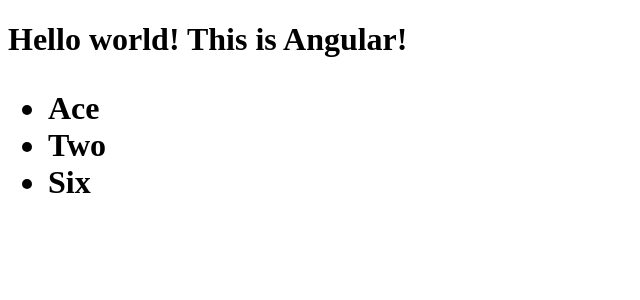
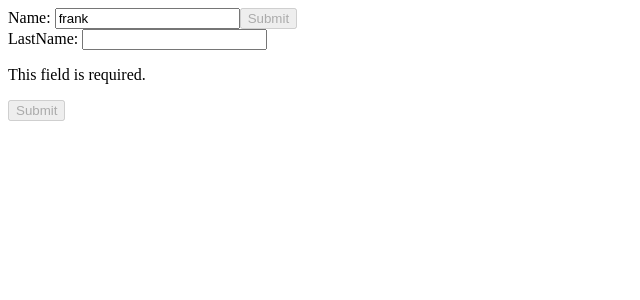
Before and after one commit to IceDragoon064/HW9-Angular_Basics, an Angular app in the folder myapp/: page / in a window 1280 px wide. Shown: the top 300 px of the page, without its empty margins (0-640 px from the left). Built offline with nearby package versions, Linux system fonts and the light colour scheme.

Commit message:
Exercise 11

```diff
--- a/myapp/src/app/app.component.ts
+++ b/myapp/src/app/app.component.ts
@@ -1,33 +1,46 @@
 import { Component } from '@angular/core';
-export class PlayingCard {
-cardVal: string;
-suit: string;
-}
 @Component({
-selector: 'app-root',
-// Multi-line content allowed with back ticks.
-  template: `<h1>Hello world! {{title}} <br/>
-  <!-- Show cards in unordered list. -->
-  <ul><li *ngFor="let card of cards" (click)="onSelect(card)">
-  {{card.cardVal}}</li>
-  </ul>
-  <div *ngIf="selectedCard">
-  <h2>{{selectedCard.cardVal}} **</h2>
-  <input [(ngModel)]="selectedCard.cardVal" placeholder="name"/>
-  </div>
+  selector: 'app-root',
+  template:`<section>
+  <form #myForm="ngForm">
+  Name:
+  <input type="text" pattern="[a-zA-Z ]*" minlength="3" required
+  [(ngModel)]="myName" name="firstName" #firstName="ngModel" >
+  <div [hidden]="firstName.valid || firstName.pristine">
+  This control is invalid.</div>
+  <p *ngIf="firstName?.errors?.required">This field is required.</p>
+  <p *ngIf="firstName?.errors?.pattern">
+  Only alphabetical characters are allowed.</p>
+  <p *ngIf="firstName?.errors?.minlength">
+  This entry must have at least three characters.</p>
+  <button type="submit" class="btn btn-default"
+  [disabled]="!myForm.form.valid" (click)="onSubmit()">Submit</button><br>
+  LastName:
+  <input type="text" pattern="[a-zA-Z ]*" minlength="2" required
+  [(ngModel)]="myLastName" name="LastName" #LastName="ngModel" >
+  <div [hidden]="LastName.valid || LastName.pristine">
+  This control is invalid.</div>
+  <p *ngIf="LastName?.errors?.required">This field is required.</p>
+  <p *ngIf="LastName?.errors?.pattern">
+  Only alphabetical characters are allowed.</p>
+  <p *ngIf="LastName?.errors?.minlength">
+  This entry must have at least three characters.</p>
+  <button type="submit" class="btn btn-default"
+  [disabled]="!myForm.form.valid" (click)="onSubmit()">Submit</button>
+
+  </form>
+  </section>
   `
   })
   export class AppComponent {
-  title = 'This is Angular!';
-  // Include card data in class.
-  cards:PlayingCard[] = [
-  { cardVal:"Ace", suit:"Spades"},
-  { cardVal:"Two", suit:"Clubs" },
-  { cardVal:"Six", suit:"Hearts"},
-  ];
-  selectedCard: PlayingCard;
-  onSelect(card: PlayingCard) {
-    alert(card.suit);
-  this.selectedCard = card;
+  myName: string;
+  myLastName: string;
+  constructor() {
+  this.myName = "frank";
+  this.myLastName = ""
   }
+  onSubmit() {
+  alert(this.myName);
+  alert(this.myLastName);
   }
+}
--- a/myapp/tsconfig.json
+++ b/myapp/tsconfig.json
@@ -7,7 +7,7 @@
     "forceConsistentCasingInFileNames": true,
     "strict": false,
     "noImplicitOverride": true,
-    "noPropertyAccessFromIndexSignature": true,
+    "noPropertyAccessFromIndexSignature": false,
     "noImplicitReturns": true,
     "noFallthroughCasesInSwitch": true,
     "sourceMap": true,
```
Also changed, not shown: 1 other file (tests, documents, lock files or other folders).
